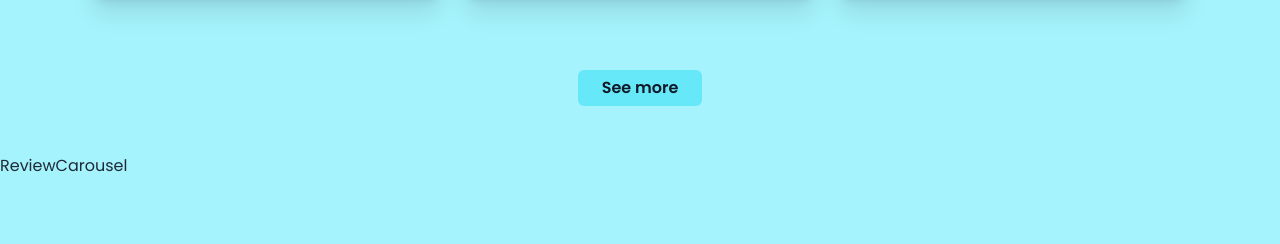
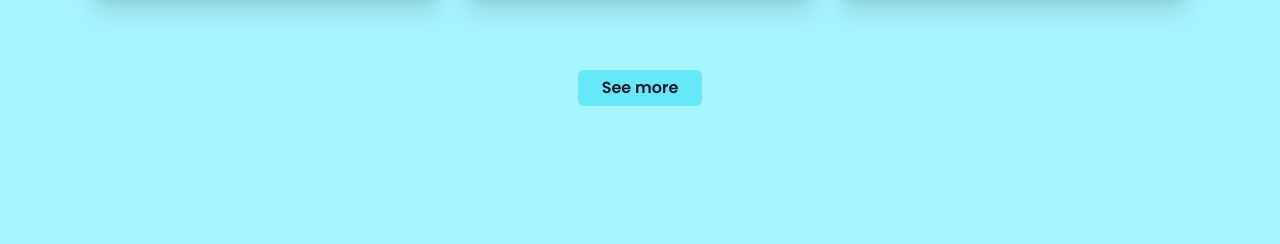
Before and after one commit to OSAMA-ALI-SOFTWARE-ENGINEER/E_Clinic, a React (Vite) app: page / in a window 1280 px wide. Shown: the part 3741-3985 px from the top of the page. Built offline with nearby package versions, Linux system fonts and the light colour scheme.

Commit message:
ReviewCarousel Update

```diff
--- a/src/components/ReviewCarousel.jsx
+++ b/src/components/ReviewCarousel.jsx
@@ -1,7 +1,10 @@
 import React from "react";
 
 const ReviewCarousel = () => {
-  return <div>ReviewCarousel</div>;
+  return <div>
+
+
+  </div>;
 };
 
 export default ReviewCarousel;
```
